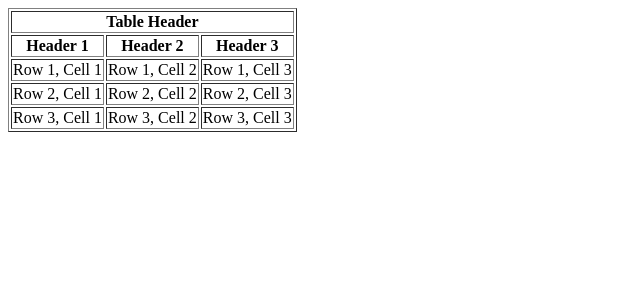
After one commit to Nthenge/Abraham, a PHP site: page /test.html in a window 1280 px wide. The commit adds this page. Shown: the top 300 px of the page, without its empty margins (0-640 px from the left). Run offline with PHP 8.4, Linux system fonts and the light colour scheme.

```diff
--- a/abraham.css
+++ b/abraham.css
@@ -399,7 +399,6 @@ p{
     display: inline-block;
     background-color: transparent;
     cursor: pointer;
-    border: 1px solid red;
 }
 .hii:hover{
     animation: animatee 0.4s;
--- /dev/null
+++ b/test.html
@@ -0,0 +1,37 @@
+<!DOCTYPE html>
+<html>
+<head>
+    <title>Simple Table</title>
+</head>
+<body>
+    <table border="1">
+        <thead>
+            <tr>
+                <th colspan="3">Table Header</th>
+            </tr>
+            <tr>
+                <th>Header 1</th>
+                <th>Header 2</th>
+                <th>Header 3</th>
+            </tr>
+        </thead>
+        <tbody>
+            <tr>
+                <td>Row 1, Cell 1</td>
+                <td>Row 1, Cell 2</td>
+                <td>Row 1, Cell 3</td>
+            </tr>
+            <tr>
+                <td>Row 2, Cell 1</td>
+                <td>Row 2, Cell 2</td>
+                <td>Row 2, Cell 3</td>
+            </tr>
+            <tr>
+                <td>Row 3, Cell 1</td>
+                <td>Row 3, Cell 2</td>
+                <td>Row 3, Cell 3</td>
+            </tr>
+        </tbody>
+    </table>
+</body>
+</html>
```
